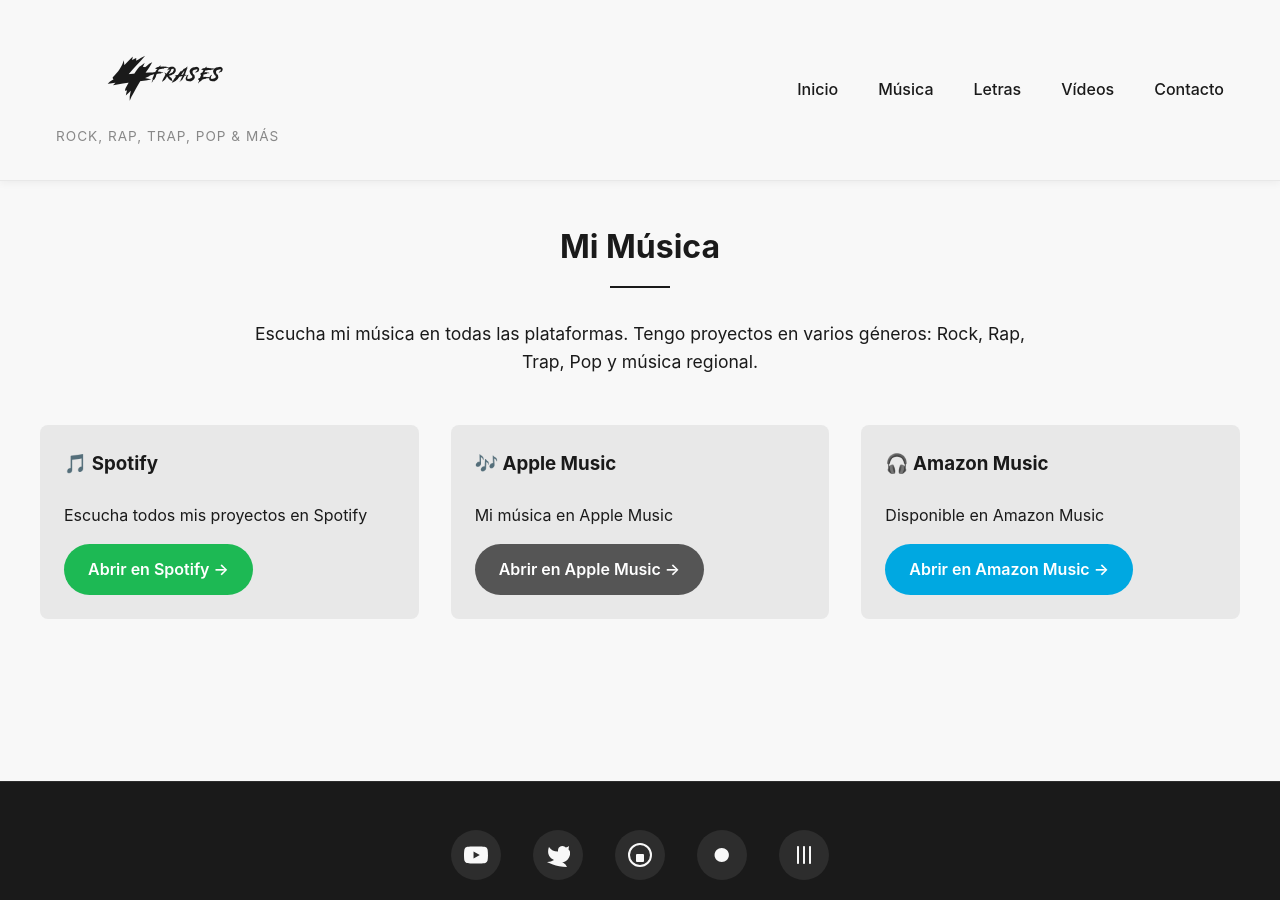
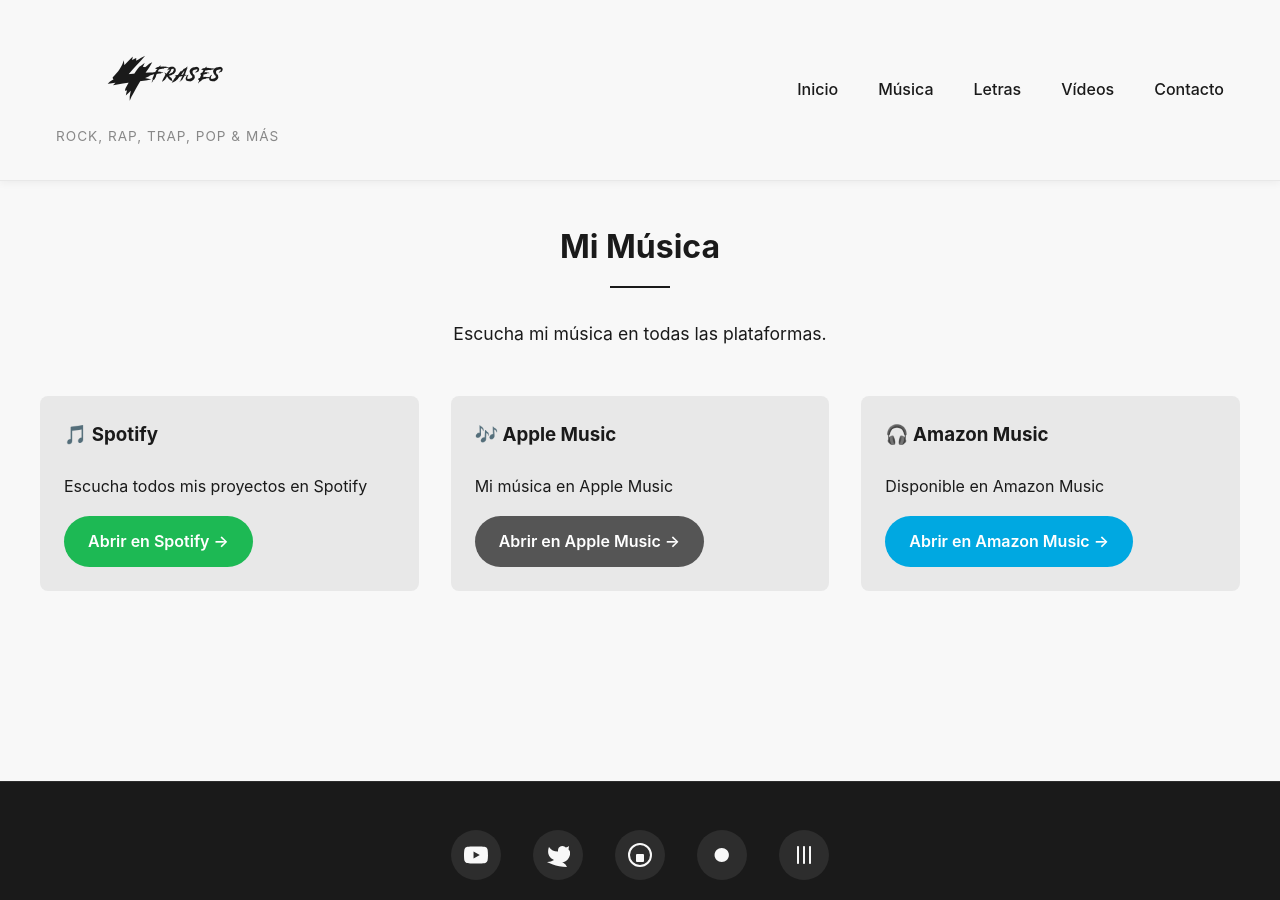
Before and after one commit to 4frases/4frases.github.io, a Jekyll site: the page built from pages/musica.html, in a window 1280 px wide and 900 px high. Built offline with Jekyll 4.4.1, drawn with Linux system fonts in a browser that asks for light colours; some of the changed lines change nothing that is shown.

Commit message:
Update musica.html

```diff
--- a/pages/musica.html
+++ b/pages/musica.html
@@ -6,7 +6,7 @@
 <h1 class="section-title">Mi Música</h1>
 
 <p style="text-align: center; font-size: 1.1rem; max-width: 800px; margin: 0 auto 3rem;">
-    Escucha mi música en todas las plataformas. Tengo proyectos en varios géneros: Rock, Rap, Trap, Pop y música regional.
+    Escucha mi música en todas las plataformas.
 </p>
 
 <div class="videos-grid">
@@ -27,7 +27,7 @@
         <h3 style="padding: 1.5rem 1.5rem 0;">🎶 Apple Music</h3>
         <div style="padding: 1.5rem;">
             <p>Mi música en Apple Music</p>
-            <a href="https://music.apple.com/artist/tu-id" target="_blank"
+            <a href="https://music.apple.com/artist/1745767216" target="_blank"
                style="display: inline-block; margin-top: 1rem; padding: 0.8rem 1.5rem;
                       background-color: #555555; color: white; text-decoration: none;
                       border-radius: 50px; font-weight: 600;">
@@ -40,7 +40,7 @@
         <h3 style="padding: 1.5rem 1.5rem 0;">🎧 Amazon Music</h3>
         <div style="padding: 1.5rem;">
             <p>Disponible en Amazon Music</p>
-            <a href="https://music.amazon.com/artists/tu-id" target="_blank"
+            <a href="https://music.amazon.com/artists/B0D3VJYK6R" target="_blank"
                style="display: inline-block; margin-top: 1rem; padding: 0.8rem 1.5rem;
                       background-color: #00A8E1; color: white; text-decoration: none;
                       border-radius: 50px; font-weight: 600;">
```
